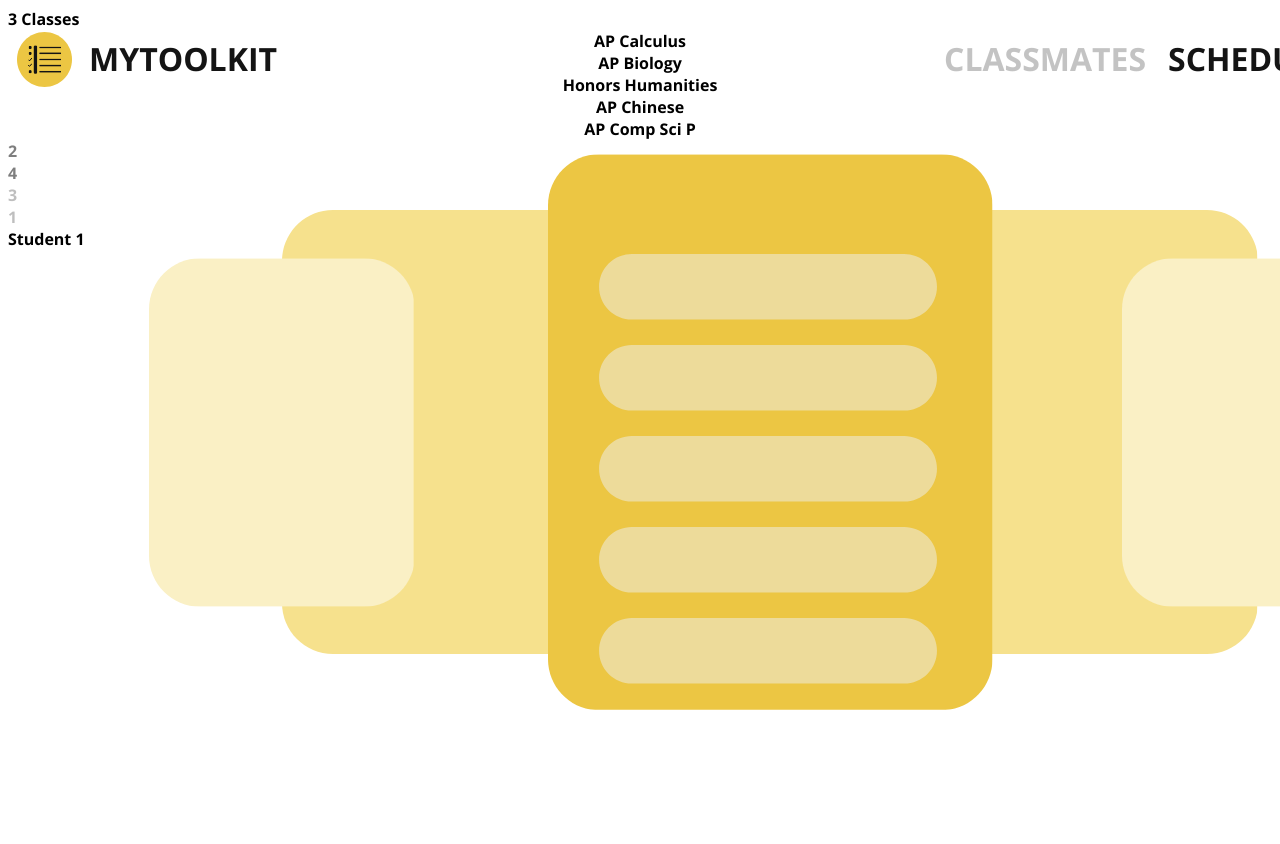
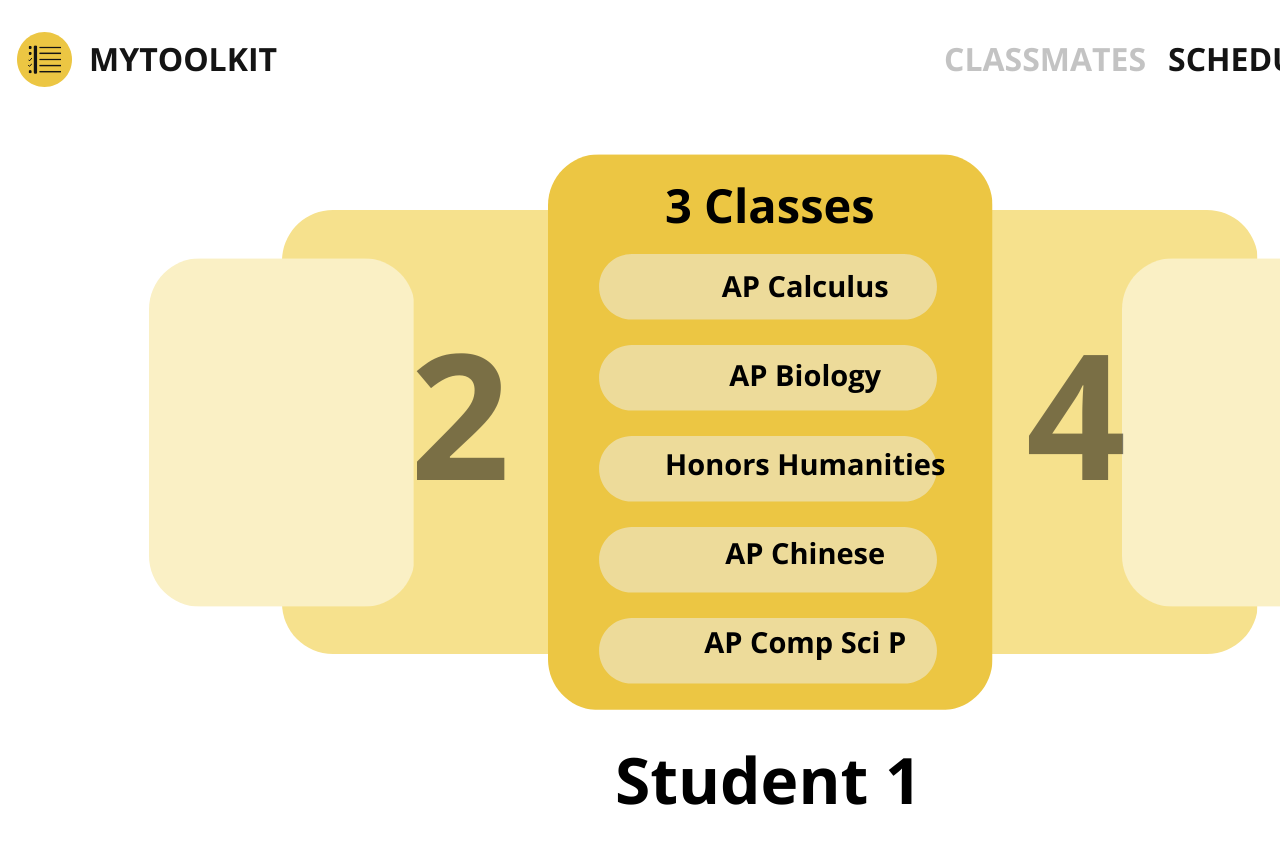
Before and after one commit to YLu-1258/SEAL_Frontend_PAges, a Jekyll site: the page myschedule.html, which Jekyll copies as it is, in a window 1280 px wide. Shown: the top 844 px of the page. Built offline with Jekyll 4.4.1, drawn with Linux system fonts in a browser that asks for light colours.

Commit message:
update css

```diff
--- a/assets/style.css
+++ b/assets/style.css
@@ -153,3 +153,28 @@
     font-size: 24px;
     z-index: 1;
 }
+.scheduleTextBig {
+    position: absolute;
+    z-index: 1;
+    font-size: 64px;
+}
+.scheduleTextMid {
+    position: absolute;
+    z-index: 1;
+    font-size: 47px;
+}
+.scheduleTextSmall {
+    position: relative;
+    z-index: 1;
+    font-size: 29px;
+}
+.scheduleCardNumbersMid {
+    position: absolute;
+    z-index: 1;
+    font-size: 175px;
+}
+.scheduleCardNumbersBot {
+    position: absolute;
+    z-index: 0;
+    font-size: 130px;
+}
--- a/myschedule.html
+++ b/myschedule.html
@@ -36,11 +36,11 @@
 
     <div class = "scheduleTextMid" id="number" style="top:173px;left:665px">
         3 Classes
-        <div class = "scheduleTextSmall" id="classmates0" style="text-align: center;top:29px;">AP Calculus</div>
-        <div class = "scheduleTextSmall" id="classmates0" style="text-align: center;top:79px;">AP Biology</div>
-        <div class = "scheduleTextSmall" id="classmates0" style="text-align: center;top:129px;">Honors Humanities</div>
-        <div class = "scheduleTextSmall" id="classmates0" style="text-align: center;top:179px;">AP Chinese</div>
-        <div class = "scheduleTextSmall" id="classmates0" style="text-align: center;top:229px;">AP Comp Sci P</div>
+        <div class = "scheduleTextSmall" id="per1" style="text-align: center;top:29px;">AP Calculus</div>
+        <div class = "scheduleTextSmall" id="per2" style="text-align: center;top:79px;">AP Biology</div>
+        <div class = "scheduleTextSmall" id="per3" style="text-align: center;top:129px;">Honors Humanities</div>
+        <div class = "scheduleTextSmall" id="per4" style="text-align: center;top:179px;">AP Chinese</div>
+        <div class = "scheduleTextSmall" id="per5" style="text-align: center;top:229px;">AP Comp Sci P</div>
     </div>
     <div class = "scheduleCardNumbersMid" id="mid1" style="top:293px; left:410px;opacity:0.5;">2</div>
     <div class = "scheduleCardNumbersMid" id="mid2" style="top:293px; left:1026px;opacity:0.5;">4</div>
```
Also changed, not shown: other parts of myschedule.html (+8 -4 lines).
